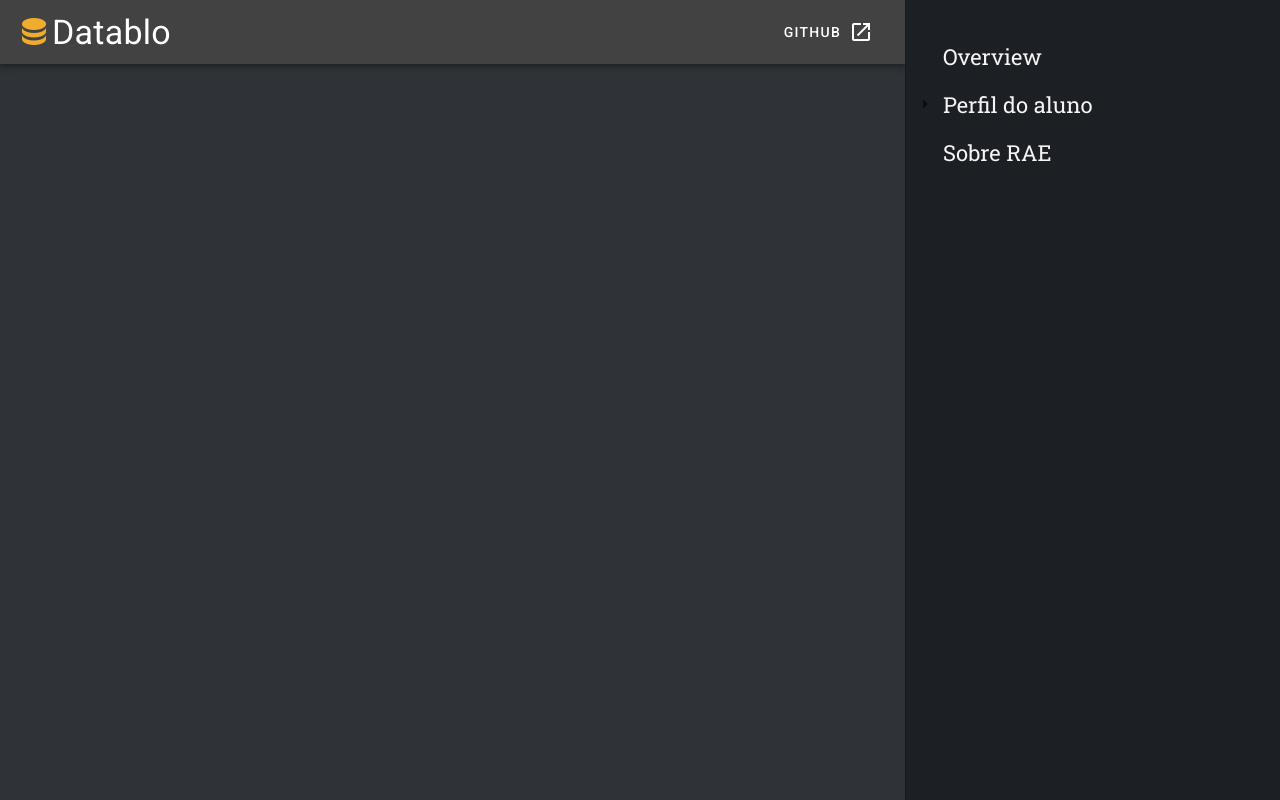
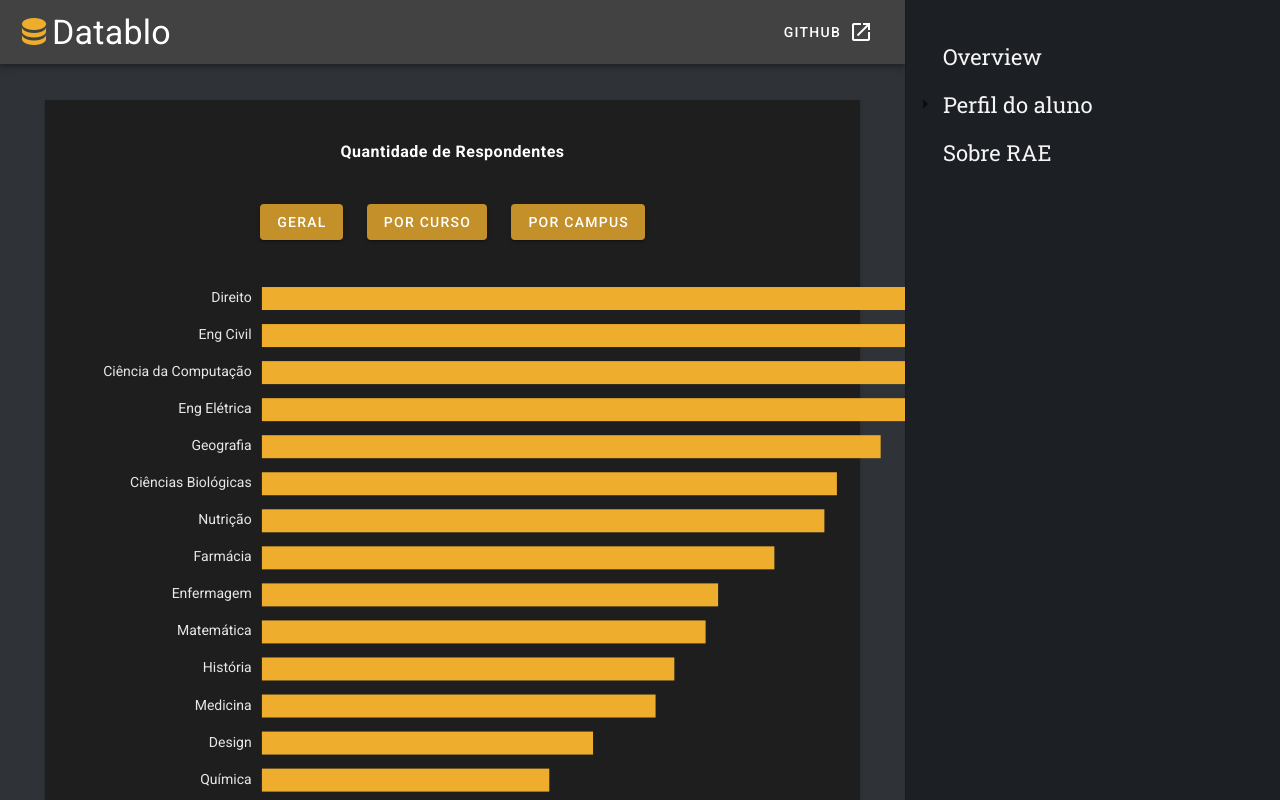
Before and after one commit to leleoveiga/datablo-vue, a Vue app: page / in a window 1280 px wide. Shown: the top 800 px of the page. Built offline with nearby package versions, Linux system fonts and the light colour scheme.

Commit message:
add graficos ao content

```diff
--- a/src/components/Content.vue
+++ b/src/components/Content.vue
@@ -1,9 +1,46 @@
 <template>
-	<v-card color="#2f3337" height="100%" tile></v-card>
+	<v-card
+		class="d-flex align-center justify-center"
+		color="#2f3337"
+		height="100%"
+		tile
+	>
+		<!-- <div class="ma-12">ohusadyusaudsa</div> -->
+		<v-card class="marginGraph" width="90%" dark>
+			<div
+				class="font-weight-bold body-1 d-flex align-center justify-center mt-10"
+			>
+				Quantidade de Respondentes
+			</div>
+			<div class="d-flex align-center justify-center mt-10">
+				<v-btn class="mx-3" color="#eead2dcc">Geral</v-btn>
+				<v-btn class="mx-3" color="#eead2dcc">Por curso</v-btn>
+				<v-btn class="mx-3" color="#eead2dcc">Por campus</v-btn>
+			</div>
+			<Quantidade class="mt-n5" height="1750" width="900" />
+			<QuantidadePorCurso class="mt-n5" height="485" width="900" />
+			<QuantidadePorCampus class="mt-n5" height="380" width="900" />
+		</v-card>
+	</v-card>
 </template>
 
 <script>
+import Quantidade from "./graphs/Quantidade";
+import QuantidadePorCurso from "./graphs/QuantidadePorCurso";
+import QuantidadePorCampus from "./graphs/QuantidadePorCampus";
+
 export default {
 	name: "Content",
+	components: {
+		Quantidade,
+		QuantidadePorCurso,
+		QuantidadePorCampus,
+	},
 };
 </script>
+
+<style>
+.marginGraph {
+	margin: 100px 0px 0px 0px;
+}
+</style>
```
